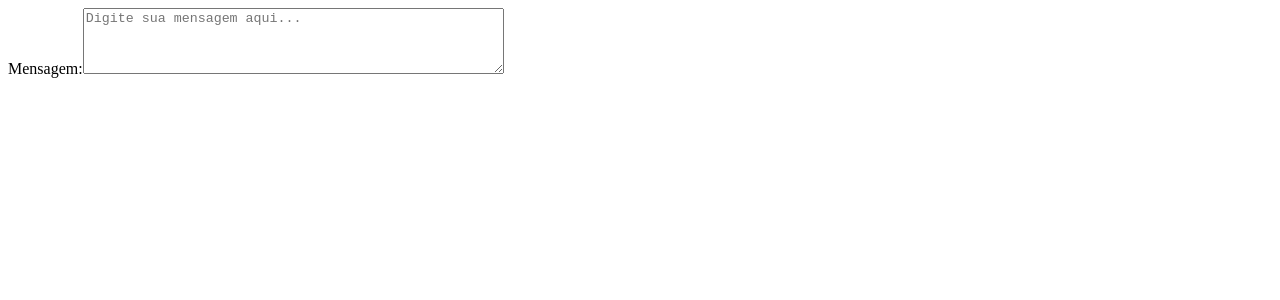
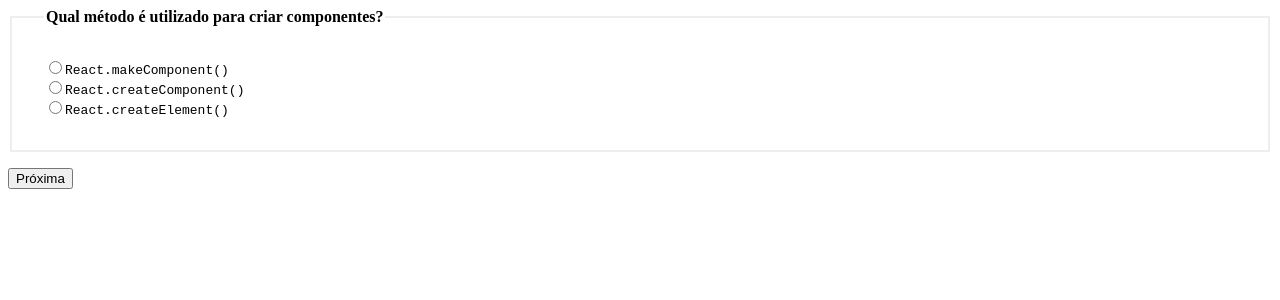
Before and after one commit to felipe-dorigan/curso_react_origamid, a React (Vite) app: page / in a window 1280 px wide. Shown: the top 300 px of the page. Built offline with nearby package versions, Linux system fonts and the light colour scheme.

Commit message:
feat(0412): adiciona desafio de formulario em formato de quiz

```diff
--- /dev/null
+++ b/4-formularios/0412-desafio-formularios/Aplicacao.jsx
@@ -0,0 +1,100 @@
+import React from "react";
+import Radio from "./form/Radio";
+
+const perguntas = [
+    {
+        pergunta: 'Qual método é utilizado para criar componentes?',
+        options: [
+            'React.makeComponent()',
+            'React.createComponent()',
+            'React.createElement()',
+        ],
+        resposta: 'React.createElement()',
+        id: 'p1',
+    },
+    {
+        pergunta: 'Como importamos um componente externo?',
+        options: [
+            'import Component from "./Component"',
+            'require("./Component")',
+            'import "./Component"',
+        ],
+        resposta: 'import Component from "./Component"',
+        id: 'p2',
+    },
+    {
+        pergunta: 'Qual hook não é nativo?',
+        options: ['useEffect()', 'useFetch()', 'useCallback()'],
+        resposta: 'useFetch()',
+        id: 'p3',
+    },
+    {
+        pergunta: 'Qual palavra deve ser utilizada para criarmos um hook?',
+        options: ['set', 'get', 'use'],
+        resposta: 'use',
+        id: 'p4',
+    },
+];
+
+const Aplicacao = () => {
+    const [respostas, setRespostas] = React.useState({
+        p1:'', p2: '', p3: '', p4: '',
+    });
+    const [perguntaAtual, setPerguntaAtual] = React.useState(0);
+    const [quantidadeAcertos, setQuantidadeAcertos] = React.useState(0);
+
+    function contadorPergunta() {
+        setPerguntaAtual(perguntaAtual + 1);
+
+        if (perguntaAtual >= perguntas.length - 1) {
+            conferirRespostas();
+        }
+    }
+
+    function guardarResposta({target}) {
+        setRespostas({
+            ...respostas,
+            [target.id]: target.value,
+        });
+    }
+
+    function conferirRespostas() {
+        const respostasCorretas = perguntas.filter(({id, resposta}) => {
+            return resposta === respostas[id];
+        });
+        setQuantidadeAcertos(respostasCorretas.length);
+    }
+
+    return (
+        <>
+            <form onSubmit={(event) => {
+                event.preventDefault();
+                // conferirRespostas();
+            }}>
+                {perguntas.map((pergunta, index) => (
+                    <Radio
+                        active={perguntaAtual === index}
+                        key={pergunta.id}
+                        onChange={guardarResposta}
+                        value={respostas[pergunta.id]}
+                        {...pergunta}
+                    />
+                ))}
+                {quantidadeAcertos > 0 ? (
+                    <p>
+                        Você acertou {quantidadeAcertos} de {perguntas.length} perguntas.
+                    </p>
+                ) : (
+                    <button
+                        type="button"
+                        onClick={() => { contadorPergunta() }}
+                    >
+                        Próxima
+                    </button>
+                )}
+            </form>
+        </>
+    );
+}
+
+export default Aplicacao;
--- /dev/null
+++ b/4-formularios/0412-desafio-formularios/form/Radio.jsx
@@ -0,0 +1,32 @@
+import React from "react";
+
+const estiloFieldset = {
+    border: "2px solid #eee",
+    padding: "2rem",
+    marginBottom: "1rem",
+};
+
+const Radio = ({ pergunta, options, id, onChange, value, active }) => {
+    if (!active) return null;
+    return (
+        <fieldset style={estiloFieldset}>
+            <legend style={{fontWeight: "bold"}}>{pergunta}</legend>
+            {options.map((option, index) => (
+                <label key={option} style={{ marginBottom: "1rem", fontFamily: "monospace"}}>
+                    <input
+                        type="radio"
+                        id={id}
+                        name={id}
+                        value={option}
+                        checked={value === option}
+                        onChange={onChange}
+                    />
+                    {option}
+                    <br />
+                </label>
+            ))}
+        </fieldset>
+    );
+}
+
+export default Radio;
--- a/src/App.jsx
+++ b/src/App.jsx
@@ -1,5 +1,5 @@
 import React from "react";
-import Aplicacao from "../4-formularios/0402-textarea/Aplicacao";
+import Aplicacao from "../4-formularios/0412-desafio-formularios/Aplicacao";
 
 const App = () => {
     return (
```
